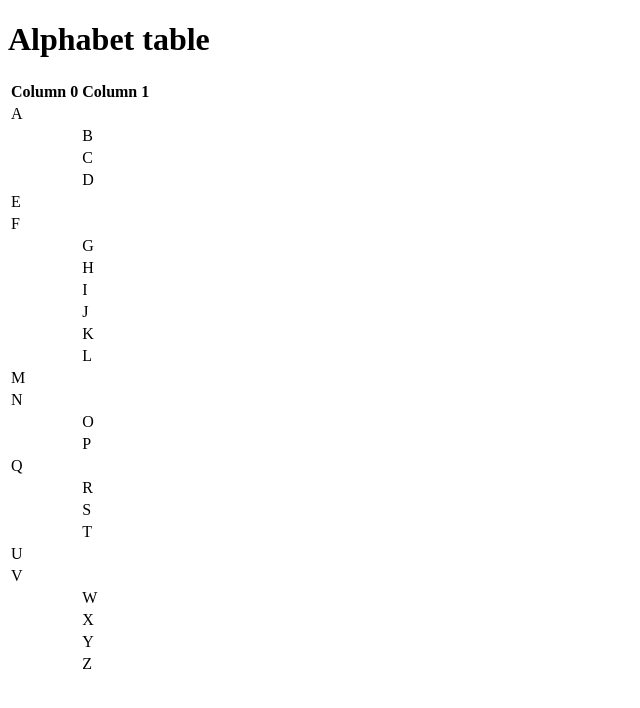
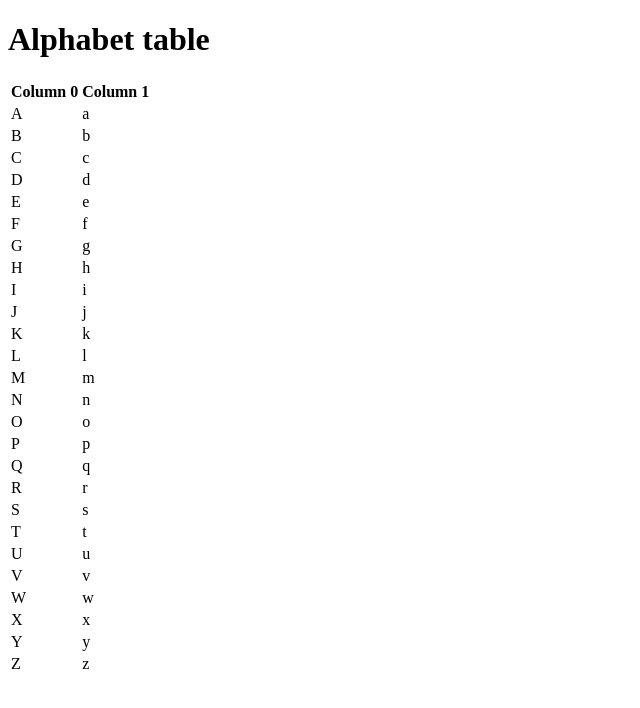
Before and after one commit to comp426-2023-spring/a01-zabdi3, a website: page public/index.html in a window 1280 px wide. Shown: the whole page, without its empty margins (0-640 px from the left). Drawn offline with Linux system fonts and the light colour scheme.

Commit message:
Adjust index.html to have letters in both cells

```diff
--- a/public/index.html
+++ b/public/index.html
@@ -16,82 +16,82 @@
 				</thead>
 				<tbody>
   					<tr>
-    						<td>A</td><td></td>
+    						<td>A</td><td>a</td>
   					</tr>
   					<tr>
-    						<td></td><td>B</td>
+    						<td>B</td><td>b</td>
   					</tr>
   					<tr>
-    						<td></td><td>C</td>
+    						<td>C</td><td>c</td>
   					</tr>
   					<tr>
-    						<td></td><td>D</td>
+    						<td>D</td><td>d</td>
   					</tr>
   					<tr>
-    						<td>E</td><td></td>
+    						<td>E</td><td>e</td>
   					</tr>
   					<tr>
-    						<td>F</td><td></td>
+    						<td>F</td><td>f</td>
   					</tr>
   					<tr>
-    						<td></td><td>G</td>
+    						<td>G</td><td>g</td>
   					</tr>
   					<tr>
-    						<td></td><td>H</td>
+    						<td>H</td><td>h</td>
   					</tr>
                     <tr>
-    						<td></td><td>I</td>
+    						<td>I</td><td>i</td>
   					</tr>
   					<tr>
-    						<td></td><td>J</td>
+    						<td>J</td><td>j</td>
   					</tr>
   					<tr>
-    						<td></td><td>K</td>
+    						<td>K</td><td>k</td>
   					</tr>
   					<tr>
-    						<td></td><td>L</td>
+    						<td>L</td><td>l</td>
   					</tr>
   					<tr>
-    						<td>M</td><td></td>
+    						<td>M</td><td>m</td>
   					</tr>
   					<tr>
-    						<td>N</td><td></td>
+    						<td>N</td><td>n</td>
   					</tr>
   					<tr>
-    						<td></td><td>O</td>
+    						<td>O</td><td>o</td>
   					</tr>
   					<tr>
-    						<td></td><td>P</td>
+    						<td>P</td><td>p</td>
   					</tr>
                     <tr>
-    						<td>Q</td><td></td>
+    						<td>Q</td><td>q</td>
   					</tr>
   					<tr>
-    						<td></td><td>R</td>
+    						<td>R</td><td>r</td>
   					</tr>
   					<tr>
-    						<td></td><td>S</td>
+    						<td>S</td><td>s</td>
   					</tr>
   					<tr>
-    						<td></td><td>T</td>
+    						<td>T</td><td>t</td>
   					</tr>
   					<tr>
-    						<td>U</td><td></td>
+    						<td>U</td><td>u</td>
   					</tr>
   					<tr>
-    						<td>V</td><td></td>
+    						<td>V</td><td>v</td>
   					</tr>
   					<tr>
-    						<td></td><td>W</td>
+    						<td>W</td><td>w</td>
   					</tr>
   					<tr>
-    						<td></td><td>X</td>
+    						<td>X</td><td>x</td>
   					</tr>
                     <tr>
-    						<td></td><td>Y</td>
+    						<td>Y</td><td>y</td>
   					</tr>
   					<tr>
-    						<td></td><td>Z</td>
+    						<td>Z</td><td>z</td>
   					</tr>
 				</tbody>
 			</table>
```
